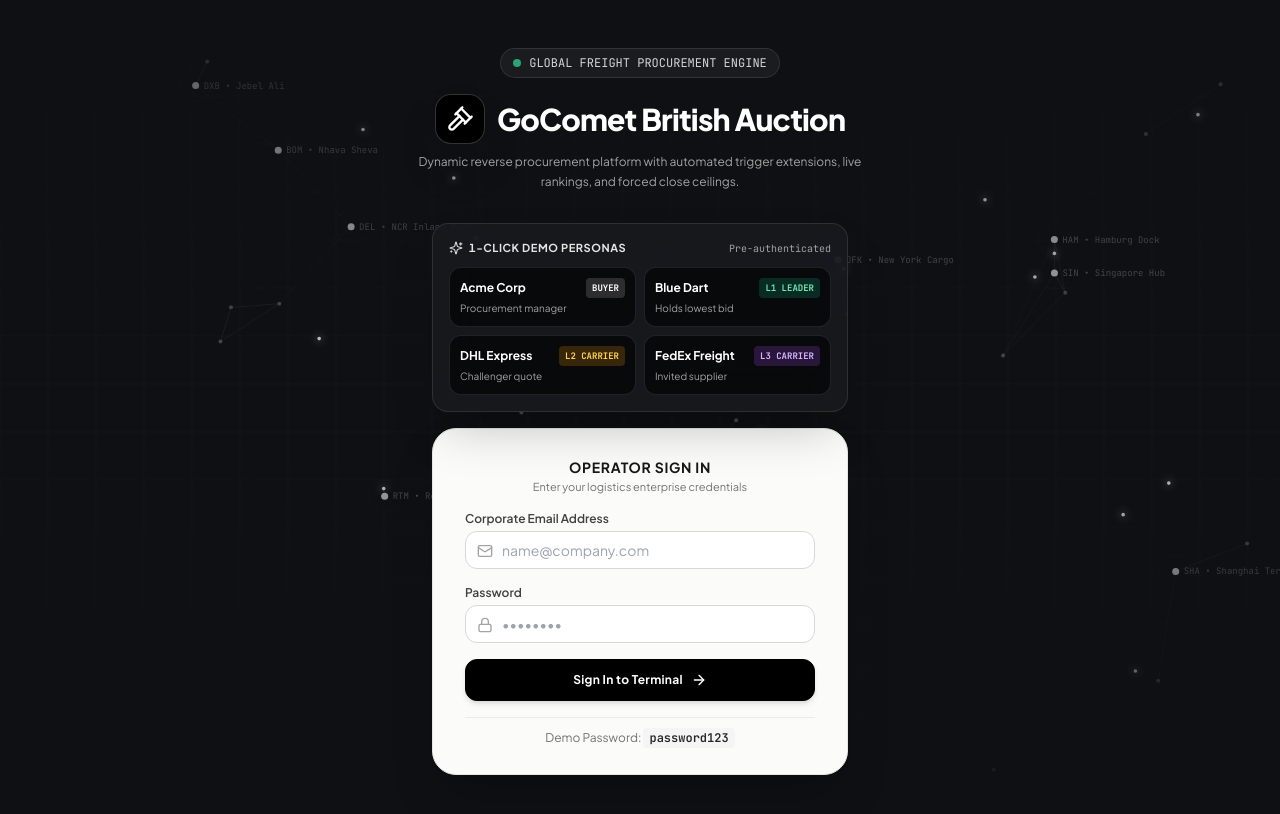
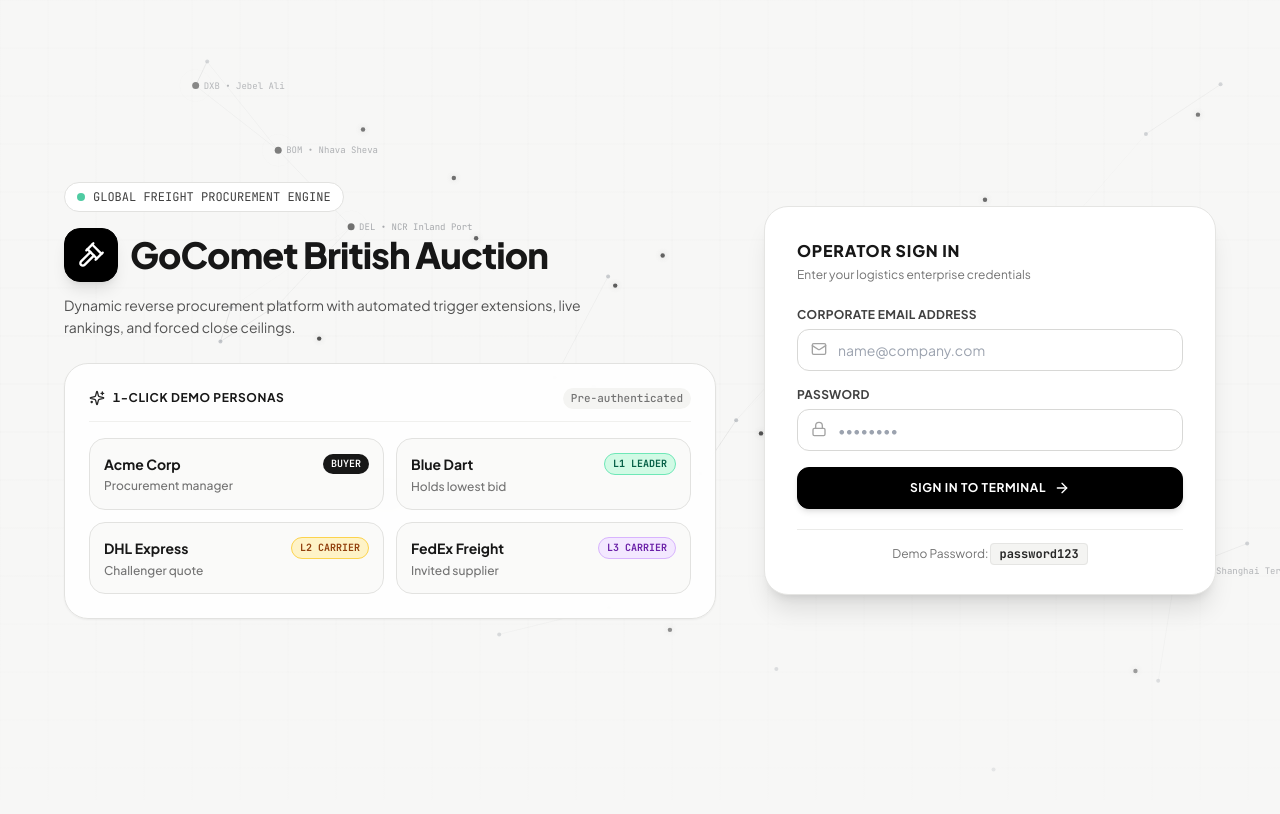
Before and after one commit to harsh7274v/gocomet_assignment, a React (Vite) app in the folder frontend/: page / in a window 1280 px wide. Shown: the top 814 px of the page. Built offline with nearby package versions, Linux system fonts and the light colour scheme; no server answers.

Commit message:
feat: implement split two-column home page in dusky white light theme with matching light aesthetics throughout

```diff
--- a/frontend/src/App.tsx
+++ b/frontend/src/App.tsx
@@ -15,9 +15,9 @@ const MainLayout: React.FC = () => {
 
   if (isLoading) {
     return (
-      <div className="min-h-screen bg-[#111111] flex items-center justify-center">
-        <div className="flex items-center space-x-2 text-white/70 text-sm font-semibold tracking-wide">
-          <RefreshCw className="w-5 h-5 animate-spin text-white" />
+      <div className="min-h-screen bg-[#f7f7f6] flex items-center justify-center">
+        <div className="flex items-center space-x-2 text-neutral-700 text-sm font-semibold tracking-wide">
+          <RefreshCw className="w-5 h-5 animate-spin text-neutral-900" />
           <span>Initializing British Auction Platform...</span>
         </div>
       </div>
--- a/frontend/src/components/LogisticsCanvasMotion.tsx
+++ b/frontend/src/components/LogisticsCanvasMotion.tsx
@@ -118,7 +118,7 @@ export const LogisticsCanvasMotion: React.FC = () => {
 
       // Subtle background grid
       const gridSize = 48;
-      ctx.strokeStyle = 'rgba(255, 255, 255, 0.025)';
+      ctx.strokeStyle = 'rgba(0, 0, 0, 0.035)';
       ctx.lineWidth = 1;
       for (let x = 0; x < width; x += gridSize) {
         ctx.beginPath();
@@ -154,8 +154,8 @@ export const LogisticsCanvasMotion: React.FC = () => {
 
           const maxDist = 170;
           if (dist < maxDist) {
-            const alpha = (1 - dist / maxDist) * 0.18;
-            ctx.strokeStyle = `rgba(180, 190, 210, ${alpha})`;
+            const alpha = (1 - dist / maxDist) * 0.22;
+            ctx.strokeStyle = `rgba(30, 35, 45, ${alpha})`;
             ctx.lineWidth = 0.8;
             ctx.beginPath();
             ctx.moveTo(node.x, node.y);
@@ -169,8 +169,8 @@ export const LogisticsCanvasMotion: React.FC = () => {
         const mdy = mouse.y - node.y;
         const mdist = Math.sqrt(mdx * mdx + mdy * mdy);
         if (mdist < mouse.radius) {
-          const mAlpha = (1 - mdist / mouse.radius) * 0.45;
-          ctx.strokeStyle = `rgba(255, 255, 255, ${mAlpha})`;
+          const mAlpha = (1 - mdist / mouse.radius) * 0.5;
+          ctx.strokeStyle = `rgba(0, 0, 0, ${mAlpha})`;
           ctx.lineWidth = 1.2;
           ctx.beginPath();
           ctx.moveTo(node.x, node.y);
@@ -185,7 +185,7 @@ export const LogisticsCanvasMotion: React.FC = () => {
         // Draw node
         ctx.beginPath();
         ctx.arc(node.x, node.y, node.radius, 0, Math.PI * 2);
-        ctx.fillStyle = node.isHub ? 'rgba(255, 255, 255, 0.85)' : 'rgba(160, 170, 190, 0.45)';
+        ctx.fillStyle = node.isHub ? '#111111' : 'rgba(80, 90, 105, 0.45)';
         ctx.fill();
 
         if (node.isHub) {
@@ -193,14 +193,14 @@ export const LogisticsCanvasMotion: React.FC = () => {
           const pulse = (Date.now() / 1200 + i) % 1;
           ctx.beginPath();
           ctx.arc(node.x, node.y, node.radius + pulse * 14, 0, Math.PI * 2);
-          ctx.strokeStyle = `rgba(255, 255, 255, ${(1 - pulse) * 0.25})`;
+          ctx.strokeStyle = `rgba(0, 0, 0, ${(1 - pulse) * 0.2})`;
           ctx.lineWidth = 1;
           ctx.stroke();
 
           // Hub Tag label
           if (node.label && width > 768) {
             ctx.font = '9px "JetBrains Mono", monospace';
-            ctx.fillStyle = 'rgba(210, 220, 240, 0.4)';
+            ctx.fillStyle = 'rgba(50, 55, 65, 0.7)';
             ctx.fillText(node.label, node.x + 8, node.y + 3);
           }
         }
@@ -225,12 +225,12 @@ export const LogisticsCanvasMotion: React.FC = () => {
           const px = from.x + (to.x - from.x) * pkt.progress;
           const py = from.y + (to.y - from.y) * pkt.progress;
 
-          // Glowing cargo beacon
+          // Cargo beacon
           ctx.beginPath();
-          ctx.arc(px, py, 1.8, 0, Math.PI * 2);
-          ctx.fillStyle = '#ffffff';
-          ctx.shadowColor = '#ffffff';
-          ctx.shadowBlur = 8;
+          ctx.arc(px, py, 2.2, 0, Math.PI * 2);
+          ctx.fillStyle = '#000000';
+          ctx.shadowColor = 'rgba(0, 0, 0, 0.3)';
+          ctx.shadowBlur = 6;
           ctx.fill();
           ctx.shadowBlur = 0; // Reset blur
         }
@@ -252,7 +252,7 @@ export const LogisticsCanvasMotion: React.FC = () => {
   return (
     <canvas
       ref={canvasRef}
-      className="absolute inset-0 pointer-events-none z-0 opacity-80"
+      className="absolute inset-0 pointer-events-none z-0 opacity-70"
       style={{ display: 'block' }}
     />
   );
--- a/frontend/src/pages/CreateRFQModal.tsx
+++ b/frontend/src/pages/CreateRFQModal.tsx
@@ -315,12 +315,12 @@ export const CreateRFQModal: React.FC<CreateRFQModalProps> = ({ isOpen, onClose,
     <div className="fixed inset-0 z-50 overflow-y-auto bg-black/70 backdrop-blur-sm flex items-center justify-center p-4 sm:p-6">
       <div className="relative bg-[#fbfbfa] rounded-3xl max-w-3xl w-full shadow-2xl border border-[#e5e5e3] flex flex-col max-h-[90vh] overflow-hidden my-auto">
         {/* Header */}
-        <div className="flex-shrink-0 px-6 py-4 bg-[#141413] text-white flex items-center justify-between border-b border-white/10">
+        <div className="flex-shrink-0 px-6 py-4 bg-[#fafaf9] text-neutral-900 flex items-center justify-between border-b border-[#e5e5e3]">
           <div className="flex items-center space-x-2">
-            <Gavel className="w-5 h-5 text-neutral-300" />
-            <h2 className="text-base font-bold tracking-tight">Create British Auction RFQ</h2>
+            <Gavel className="w-5 h-5 text-neutral-800" />
+            <h2 className="text-base font-extrabold tracking-tight">Create British Auction RFQ</h2>
           </div>
-          <button onClick={onClose} className="p-1 hover:bg-white/10 rounded-lg text-neutral-400 hover:text-white transition">
+          <button onClick={onClose} className="p-1.5 hover:bg-[#f0f0ee] rounded-xl text-neutral-500 hover:text-neutral-900 transition">
             <X className="w-5 h-5" />
           </button>
         </div>
--- a/frontend/src/pages/Login.tsx
+++ b/frontend/src/pages/Login.tsx
@@ -43,104 +43,124 @@ export const Login: React.FC = () => {
   };
 
   return (
-    <div className="relative min-h-screen bg-[#0e1013] overflow-hidden flex flex-col justify-center py-12 sm:px-6 lg:px-8 selection:bg-white selection:text-black">
-      {/* Interactive Logistics Canvas Motion */}
+    <div className="relative min-h-screen bg-[#f7f7f6] overflow-hidden flex items-center justify-center py-12 px-4 sm:px-6 lg:px-8 selection:bg-neutral-900 selection:text-white">
+      {/* Interactive Logistics Canvas Motion (Light Theme) */}
       <LogisticsCanvasMotion />
 
-      {/* Subtle overlay gradient to ensure readability */}
-      <div className="absolute inset-0 bg-gradient-to-b from-[#0e1013]/60 via-transparent to-[#0e1013]/90 pointer-events-none z-0" />
+      {/* Subtle overlay gradient to blend with dusky white background */}
+      <div className="absolute inset-0 bg-gradient-to-b from-[#f7f7f6]/40 via-transparent to-[#f7f7f6]/70 pointer-events-none z-0" />
 
-      <div className="relative z-10 sm:mx-auto sm:w-full sm:max-w-lg text-center px-4">
-        <div className="inline-flex items-center space-x-2 px-3 py-1.5 rounded-full bg-white/5 border border-white/10 backdrop-blur-md mb-4 text-xs font-mono text-neutral-300">
-          <span className="w-2 h-2 rounded-full bg-emerald-400 animate-pulse"></span>
+      <div className="relative z-10 w-full max-w-6xl mx-auto">
+        <div className="grid grid-cols-1 lg:grid-cols-12 gap-8 lg:gap-12 items-center">
+
+          {/* LEFT SIDE: Brand, Overview & 1-Click Demo Personas */}
+          <div className="lg:col-span-7 space-y-6">
+            <div>
+              <div className="inline-flex items-center space-x-2 px-3 py-1.5 rounded-full bg-white border border-[#e2e2e0] shadow-xs mb-4 text-xs font-mono text-neutral-700">
+                <span className="w-2 h-2 rounded-full bg-emerald-500 animate-pulse"></span>
                 <span>GLOBAL FREIGHT PROCUREMENT ENGINE</span>
               </div>
 
-        <div className="flex items-center justify-center space-x-3 mb-2">
-          <div className="p-2.5 bg-black text-white rounded-2xl border border-white/20 shadow-2xl">
+              <div className="flex items-center space-x-3 mb-3">
+                <div className="p-3 bg-black text-white rounded-2xl border border-black shadow-lg">
                   <Gavel className="w-7 h-7" />
                 </div>
-          <h1 className="text-3xl font-extrabold text-white tracking-tight">
+                <h1 className="text-3xl sm:text-4xl font-extrabold text-neutral-900 tracking-tight font-sans">
                   GoComet British Auction
                 </h1>
               </div>
 
-        <p className="text-xs text-neutral-400 max-w-md mx-auto leading-relaxed">
+              <p className="text-sm text-neutral-600 max-w-xl leading-relaxed">
                 Dynamic reverse procurement platform with automated trigger extensions, live rankings, and forced close ceilings.
               </p>
             </div>
 
-      <div className="relative z-10 mt-8 sm:mx-auto sm:w-full sm:max-w-md px-4">
-        {/* Quick Demo Launch Card */}
-        <div className="bg-[#181a1f]/85 border border-white/10 backdrop-blur-xl rounded-2xl p-4 mb-4 shadow-2xl">
-          <div className="flex items-center justify-between mb-2.5">
-            <div className="flex items-center space-x-1.5">
-              <Sparkles className="w-3.5 h-3.5 text-neutral-300" />
-              <h3 className="text-[11px] font-bold uppercase tracking-wider text-neutral-200">
-                1-Click Demo Personas
+            {/* 1-Click Demo Personas Section */}
+            <div className="bg-white/85 backdrop-blur-md border border-[#e2e2e0] rounded-3xl p-6 shadow-sm">
+              <div className="flex items-center justify-between mb-4 pb-3 border-b border-[#f0f0ee]">
+                <div className="flex items-center space-x-2">
+                  <Sparkles className="w-4 h-4 text-neutral-800" />
+                  <h3 className="text-xs font-bold uppercase tracking-wider text-neutral-900">
+                    1-CLICK DEMO PERSONAS
                   </h3>
                 </div>
-            <span className="text-[10px] font-mono text-neutral-400">Pre-authenticated</span>
+                <span className="text-[11px] font-mono font-medium text-neutral-500 bg-[#f4f4f2] px-2 py-0.5 rounded-full">
+                  Pre-authenticated
+                </span>
               </div>
 
-          <div className="grid grid-cols-2 gap-2">
+              <div className="grid grid-cols-1 sm:grid-cols-2 gap-3">
+                {/* Acme Corp - Buyer */}
                 <button
                   type="button"
                   onClick={() => switchDemoUser('buyer')}
-              className="p-2.5 rounded-xl bg-black/60 hover:bg-black text-left border border-white/10 text-white transition text-xs group active:scale-[0.98]"
+                  className="p-3.5 rounded-2xl bg-[#fafaf9] hover:bg-white text-left border border-[#e2e2e0] hover:border-black hover:shadow-md transition text-xs group active:scale-[0.98]"
                 >
-              <div className="font-bold flex items-center justify-between">
-                <span>Acme Corp</span>
-                <span className="text-[9px] bg-white/15 text-white px-1.5 py-0.5 rounded font-mono">BUYER</span>
+                  <div className="font-bold text-neutral-900 flex items-center justify-between">
+                    <span className="text-sm">Acme Corp</span>
+                    <span className="text-[10px] bg-neutral-900 text-white px-2 py-0.5 rounded-full font-mono font-semibold">
+                      BUYER
+                    </span>
                   </div>
-              <div className="text-[10px] text-neutral-400 mt-0.5">Procurement manager</div>
+                  <div className="text-xs text-neutral-500 mt-1 font-medium">Procurement manager</div>
                 </button>
 
+                {/* Blue Dart - L1 Leader */}
                 <button
                   type="button"
                   onClick={() => switchDemoUser('bluedart')}
-              className="p-2.5 rounded-xl bg-black/60 hover:bg-black text-left border border-white/10 text-white transition text-xs group active:scale-[0.98]"
+                  className="p-3.5 rounded-2xl bg-[#fafaf9] hover:bg-white text-left border border-[#e2e2e0] hover:border-black hover:shadow-md transition text-xs group active:scale-[0.98]"
                 >
-              <div className="font-bold flex items-center justify-between">
-                <span>Blue Dart</span>
-                <span className="text-[9px] bg-emerald-500/20 text-emerald-300 px-1.5 py-0.5 rounded font-mono">L1 LEADER</span>
+                  <div className="font-bold text-neutral-900 flex items-center justify-between">
+                    <span className="text-sm">Blue Dart</span>
+                    <span className="text-[10px] bg-emerald-100 text-emerald-800 border border-emerald-300 px-2 py-0.5 rounded-full font-mono font-bold">
+                      L1 LEADER
+                    </span>
                   </div>
-              <div className="text-[10px] text-neutral-400 mt-0.5">Holds lowest bid</div>
+                  <div className="text-xs text-neutral-500 mt-1 font-medium">Holds lowest bid</div>
                 </button>
 
+                {/* DHL Express - L2 Carrier */}
                 <button
                   type="button"
                   onClick={() => switchDemoUser('dhl')}
-              className="p-2.5 rounded-xl bg-black/60 hover:bg-black text-left border border-white/10 text-white transition text-xs group active:scale-[0.98]"
+                  className="p-3.5 rounded-2xl bg-[#fafaf9] hover:bg-white text-left border border-[#e2e2e0] hover:border-black hover:shadow-md transition text-xs group active:scale-[0.98]"
                 >
-              <div className="font-bold flex items-center justify-between">
-                <span>DHL Express</span>
-                <span className="text-[9px] bg-amber-500/20 text-amber-300 px-1.5 py-0.5 rounded font-mono">L2 CARRIER</span>
+                  <div className="font-bold text-neutral-900 flex items-center justify-between">
+                    <span className="text-sm">DHL Express</span>
+                    <span className="text-[10px] bg-amber-100 text-amber-800 border border-amber-300 px-2 py-0.5 rounded-full font-mono font-bold">
+                      L2 CARRIER
+                    </span>
                   </div>
-              <div className="text-[10px] text-neutral-400 mt-0.5">Challenger quote</div>
+                  <div className="text-xs text-neutral-500 mt-1 font-medium">Challenger quote</div>
                 </button>
 
+                {/* FedEx Freight - L3 Carrier */}
                 <button
                   type="button"
                   onClick={() => switchDemoUser('fedex')}
-              className="p-2.5 rounded-xl bg-black/60 hover:bg-black text-left border border-white/10 text-white transition text-xs group active:scale-[0.98]"
+                  className="p-3.5 rounded-2xl bg-[#fafaf9] hover:bg-white text-left border border-[#e2e2e0] hover:border-black hover:shadow-md transition text-xs group active:scale-[0.98]"
                 >
-              <div className="font-bold flex items-center justify-between">
-                <span>FedEx Freight</span>
-                <span className="text-[9px] bg-purple-500/20 text-purple-300 px-1.5 py-0.5 rounded font-mono">L3 CARRIER</span>
+                  <div className="font-bold text-neutral-900 flex items-center justify-between">
+                    <span className="text-sm">FedEx Freight</span>
+                    <span className="text-[10px] bg-purple-100 text-purple-800 border border-purple-300 px-2 py-0.5 rounded-full font-mono font-bold">
+                      L3 CARRIER
+                    </span>
                   </div>
-              <div className="text-[10px] text-neutral-400 mt-0.5">Invited supplier</div>
+                  <div className="text-xs text-neutral-500 mt-1 font-medium">Invited supplier</div>
                 </button>
               </div>
             </div>
+          </div>
 
-        {/* Standard Dusky White Login Form */}
-        <div className="bg-[#fbfbfa] py-7 px-6 shadow-2xl rounded-3xl sm:px-8 border border-[#e5e5e3]">
-          <div className="mb-4 text-center">
-            <h2 className="text-sm font-bold text-neutral-900 uppercase tracking-wider">
-              Operator Sign In
+          {/* RIGHT SIDE: Operator Sign In Form */}
+          <div className="lg:col-span-5">
+            <div className="bg-white py-8 px-6 sm:px-8 shadow-xl rounded-3xl border border-[#e5e5e3]">
+              <div className="mb-6">
+                <h2 className="text-base font-extrabold text-neutral-900 uppercase tracking-wider">
+                  OPERATOR SIGN IN
                 </h2>
-            <p className="text-[11px] text-neutral-500 mt-0.5">
+                <p className="text-xs text-neutral-500 mt-1">
                   Enter your logistics enterprise credentials
                 </p>
               </div>
@@ -154,11 +174,11 @@ export const Login: React.FC = () => {
                 )}
 
                 <div>
-              <label className="block text-xs font-semibold text-neutral-700 mb-1">
+                  <label className="block text-xs font-bold text-neutral-700 mb-1.5 uppercase tracking-wide">
                     Corporate Email Address
                   </label>
                   <div className="relative">
-                <Mail className="w-4 h-4 text-neutral-400 absolute left-3 top-3" />
+                    <Mail className="w-4 h-4 text-neutral-400 absolute left-3.5 top-3" />
                     <input
                       type="email"
                       required
@@ -168,7 +188,7 @@ export const Login: React.FC = () => {
                         setEmail(e.target.value);
                         if (fieldErrors.email) setFieldErrors((prev) => ({ ...prev, email: undefined }));
                       }}
-                  className={`w-full pl-9 pr-3 py-2 text-sm rounded-xl border bg-white ${
+                      className={`w-full pl-10 pr-3.5 py-2.5 text-sm rounded-xl border bg-white ${
                         fieldErrors.email ? 'border-rose-400 focus:ring-rose-500 bg-rose-50/20' : 'border-[#d8d8d6] focus:ring-black'
                       } focus:ring-2 outline-none transition font-sans`}
                     />
@@ -182,11 +202,11 @@ export const Login: React.FC = () => {
                 </div>
 
                 <div>
-              <label className="block text-xs font-semibold text-neutral-700 mb-1">
+                  <label className="block text-xs font-bold text-neutral-700 mb-1.5 uppercase tracking-wide">
                     Password
                   </label>
                   <div className="relative">
-                <Lock className="w-4 h-4 text-neutral-400 absolute left-3 top-3" />
+                    <Lock className="w-4 h-4 text-neutral-400 absolute left-3.5 top-3" />
                     <input
                       type="password"
                       required
@@ -196,7 +216,7 @@ export const Login: React.FC = () => {
                         setPassword(e.target.value);
                         if (fieldErrors.password) setFieldErrors((prev) => ({ ...prev, password: undefined }));
                       }}
-                  className={`w-full pl-9 pr-3 py-2 text-sm rounded-xl border bg-white ${
+                      className={`w-full pl-10 pr-3.5 py-2.5 text-sm rounded-xl border bg-white ${
                         fieldErrors.password ? 'border-rose-400 focus:ring-rose-500 bg-rose-50/20' : 'border-[#d8d8d6] focus:ring-black'
                       } focus:ring-2 outline-none transition font-sans`}
                     />
@@ -213,16 +233,19 @@ export const Login: React.FC = () => {
                 <button
                   type="submit"
                   disabled={isLoading}
-              className="w-full flex items-center justify-center space-x-2 py-3 px-4 bg-black hover:bg-neutral-800 text-white rounded-xl text-xs font-bold transition shadow-md disabled:opacity-50 border border-black active:scale-[0.99] tracking-wide"
+                  className="w-full flex items-center justify-center space-x-2 py-3 px-4 bg-black hover:bg-neutral-800 text-white rounded-xl text-xs font-bold transition shadow-md disabled:opacity-50 border border-black active:scale-[0.99] tracking-wider uppercase mt-2"
                 >
                   <span>{isLoading ? 'Authenticating...' : 'Sign In to Terminal'}</span>
                   <ArrowRight className="w-4 h-4" />
                 </button>
               </form>
 
-          <div className="mt-4 pt-3 border-t border-[#ebebe9] text-center text-xs text-neutral-500">
-            Demo Password: <code className="font-mono bg-neutral-100 px-1.5 py-0.5 rounded text-neutral-800 font-semibold">password123</code>
+              <div className="mt-5 pt-4 border-t border-[#ebebe9] text-center text-xs text-neutral-500">
+                Demo Password: <code className="font-mono bg-[#f4f4f2] px-2 py-0.5 rounded text-neutral-800 font-bold border border-[#e5e5e3]">password123</code>
               </div>
+            </div>
+          </div>
+
         </div>
       </div>
     </div>
```
Also changed, not shown: frontend/src/components/Navbar.tsx (+22 -22 lines), frontend/src/pages/AuctionDetailsPage.tsx (+22 -22 lines), frontend/src/pages/SupplierDashboard.tsx (+8 -8 lines), frontend/src/hooks/useLenisScroll.ts (line endings or trailing spaces). Lines whose indentation alone changed are shown as unchanged.
